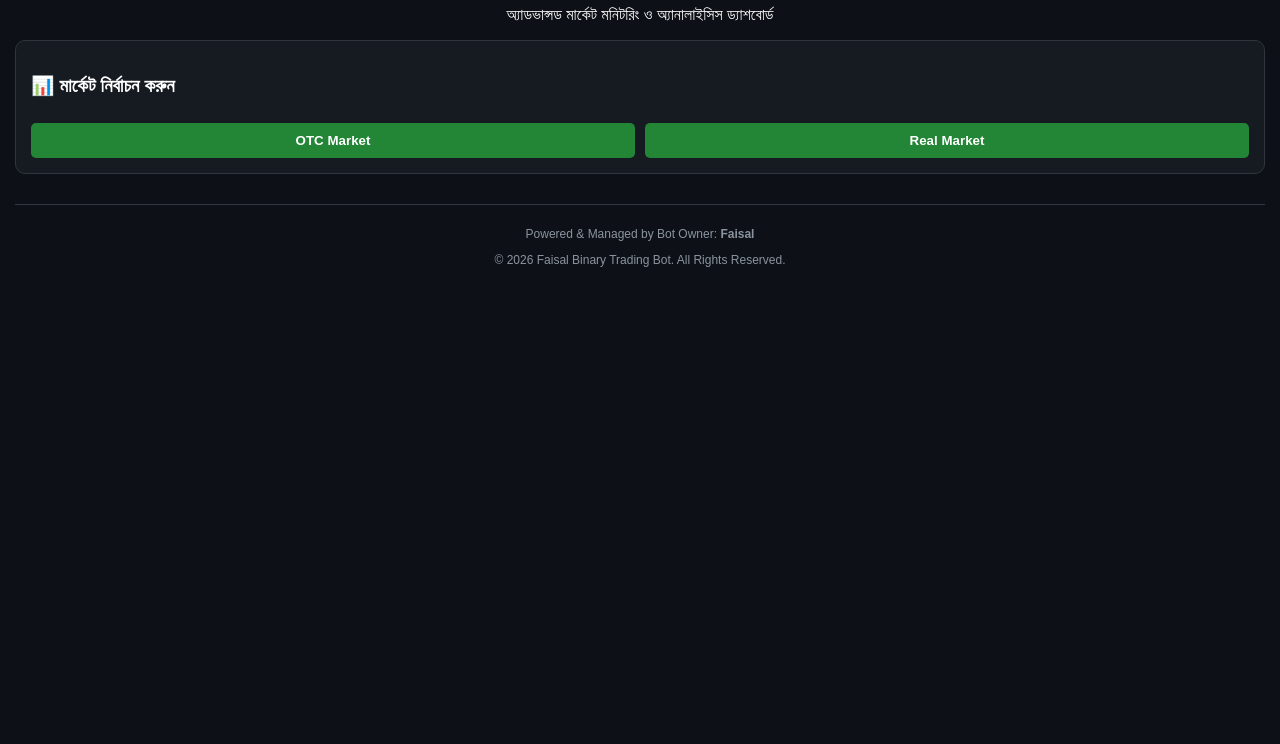
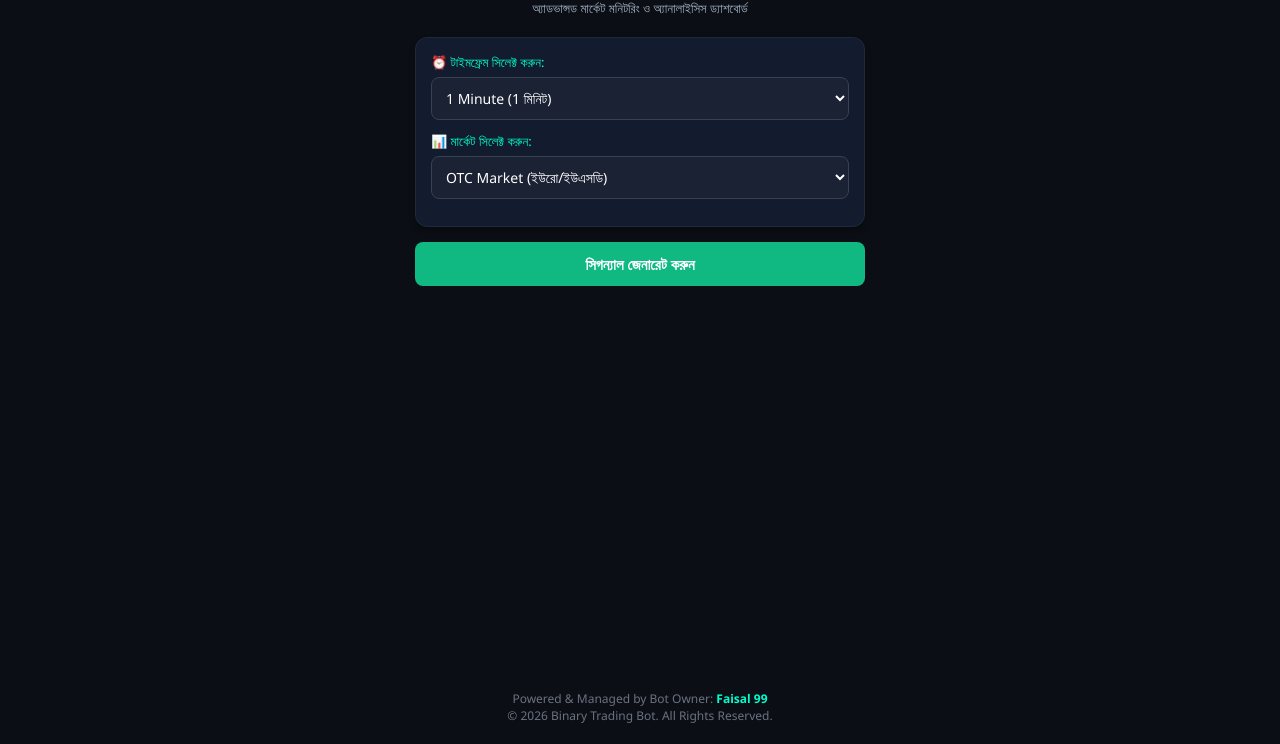
Before and after one commit to mf0560488-ai/autoai-premium, a plain HTML site: page index.html in a window 1280 px wide. Shown: the part 56-800 px from the top of the page. Drawn offline with Linux system fonts and the light colour scheme.

Commit message:
index.html

```diff
--- a/index.html
+++ b/index.html
@@ -3,84 +3,192 @@
 <head>
     <meta charset="UTF-8">
     <meta name="viewport" content="width=device-width, initial-scale=1.0">
-    <title>Faisal Binary Trading Bot</title>
+    <title>Binary Trading Bot - Faisal 99</title>
     <style>
+        * {
+            margin: 0;
+            padding: 0;
+            box-sizing: border-box;
+            font-family: 'Segoe UI', Tahoma, Geneva, Verdana, sans-serif;
+        }
         body {
-            background-color: #0d1117;
+            background-color: #0b0e14;
             color: #ffffff;
-            font-family: Arial, sans-serif;
-            margin: 0;
-            padding: 15px;
+            display: flex;
+            flex-direction: column;
+            align-items: center;
+            justify-content: space-between;
+            min-height: 100vh;
+            padding: 20px;
+        }
+        .container {
+            width: 100%;
+            max-width: 450px;
             text-align: center;
         }
-        h1 { font-size: 18px; color: #00ffcc; margin-top: 10px; }
+        .header h1 {
+            font-size: 22px;
+            color: #00ffcc;
+            margin-bottom: 5px;
+            text-transform: uppercase;
+        }
+        .header p {
+            font-size: 13px;
+            color: #a0aec0;
+            margin-bottom: 20px;
+        }
         .card {
-            background: #161b22;
-            border: 1px solid #30363d;
+            background: #131b2e;
+            border: 1px solid #1f2937;
+            border-radius: 12px;
             padding: 15px;
-            margin: 12px 0;
-            border-radius: 10px;
+            margin-bottom: 15px;
+            text-align: left;
+            box-shadow: 0 4px 6px rgba(0, 0, 0, 0.3);
+        }
+        .card h3 {
+            font-size: 15px;
+            color: #ffffff;
+            margin-bottom: 5px;
+        }
+        .card p {
+            font-size: 12px;
+            color: #9ca3af;
+        }
+        .control-group {
+            margin-bottom: 12px;
+        }
+        .control-group label {
+            display: block;
+            font-size: 13px;
+            color: #00ffcc;
+            margin-bottom: 6px;
             text-align: left;
         }
+        select {
+            width: 100%;
+            padding: 10px;
+            background: #1a2234;
+            color: white;
+            border: 1px solid #374151;
+            border-radius: 8px;
+            font-size: 14px;
+            outline: none;
+            cursor: pointer;
+        }
         .btn {
-            background: #238636;
+            display: block;
+            width: 100%;
+            padding: 12px;
+            background: #10b981;
             color: white;
             border: none;
-            padding: 10px;
-            width: 100%;
-            border-radius: 5px;
+            border-radius: 8px;
+            font-size: 15px;
             font-weight: bold;
             cursor: pointer;
-            margin-top: 8px;
+            margin-top: 15px;
+            text-align: center;
+            transition: 0.2s;
+        }
+        .btn:hover {
+            background: #059669;
+        }
+        .output-box {
+            background: #1a2234;
+            border: 1px dashed #00ffcc;
+            border-radius: 8px;
+            padding: 12px;
+            margin-top: 15px;
+            text-align: center;
+            display: none;
+        }
+        .output-box h4 {
+            color: #00ffcc;
+            font-size: 14px;
+            margin-bottom: 5px;
+        }
+        .output-box p {
+            font-size: 14px;
+            font-weight: bold;
         }
         .footer {
-            margin-top: 30px;
+            text-align: center;
             font-size: 12px;
-            color: #8b949e;
-            border-top: 1px solid #30363d;
-            padding-top: 10px;
+            color: #6b7280;
+            margin-top: 20px;
+        }
+        .footer span {
+            color: #00ffcc;
+            font-weight: bold;
         }
     </style>
 </head>
 <body>
 
-    <h1>FAISAL BINARY TRADING BOT</h1>
-    <p>অ্যাডভান্সড মার্কেট মনিটরিং ও অ্যানালাইসিস ড্যাশবোর্ড</p>
+    <div class="container">
+        <div class="header">
+            <h1>Binary Trading Bot</h1>
+            <p>অ্যাডভান্সড মার্কেট মনিটরিং ও অ্যানালাইসিস ড্যাশবোর্ড</p>
+        </div>
 
-    <!-- মার্কেট সিলেকশন বাটন -->
-    <div class="card">
-        <h3>📊 মার্কেট নির্বাচন করুন</h3>
-        <div style="display: flex; gap: 10px;">
-            <button class="btn" onclick="showMarket('OTC')">OTC Market</button>
-            <button class="btn" onclick="showMarket('Real')">Real Market</button>
+        <div class="card">
+            <div class="control-group">
+                <label for="timeframe">⏰ টাইমফ্রেম সিলেক্ট করুন:</label>
+                <select id="timeframe">
+                    <option value="1m">1 Minute (1 মিনিট)</option>
+                    <option value="5m">5 Minutes (5 মিনিট)</option>
+                    <option value="15m">15 Minutes (15 মিনিট)</option>
+                </select>
+            </div>
+
+            <div class="control-group" style="margin-top: 10px;">
+                <label for="market">📊 মার্কেট সিলেক্ট করুন:</label>
+                <select id="market">
+                    <option value="otc">OTC Market (ইউরো/ইউএসডি)</option>
+                    <option value="real">Real Market (জিবিপি/ইউএসডি)</option>
+                </select>
+            </div>
+        </div>
+
+        <button class="btn" onclick="generateSignal()">সিগন্যাল জেনারেট করুন</button>
+
+        <div class="output-box" id="signalOutput">
+            <h4>রিসাল্ট সিগন্যাল:</h4>
+            <p id="signalText">অপেক্ষা করুন...</p>
         </div>
     </div>
 
-    <!-- টাইমফ্রেম বাটন -->
-    <div class="card" id="timeframe-section" style="display:none;">
-        <h3>⏱️ সময় নির্বাচন করুন</h3>
-        <div style="display: flex; gap: 5px;">
-            <button class="btn" onclick="setTimer('1m')">1 Min</button>
-            <button class="btn" onclick="setTimer('5m')">5 Min</button>
-            <button class="btn" onclick="setTimer('15m')">15 Min</button>
-        </div>
-    </div>
-
-    <!-- ফুটার যেখানে অনারের নাম ফিক্সড থাকবে -->
     <div class="footer">
-        <p>Powered & Managed by Bot Owner: <b>Faisal</b></p>
-        <p>© 2026 Faisal Binary Trading Bot. All Rights Reserved.</p>
+        Powered & Managed by Bot Owner: <span>Faisal 99</span><br>
+        &copy; 2026 Binary Trading Bot. All Rights Reserved.
     </div>
 
     <script>
-        function showMarket(type) {
-            document.getElementById('timeframe-section').style.display = 'block';
-            alert(type + ' মার্কেট সিলেক্ট হয়েছে। এখন টাইমফ্রেম বেছে নিন।');
-        }
+        function generateSignal() {
+            const tf = document.getElementById('timeframe').value;
+            const market = document.getElementById('market').value;
+            const outputBox = document.getElementById('signalOutput');
+            const signalText = document.getElementById('signalText');
 
-        function setTimer(time) {
-            alert('আপনি ' + time + ' টাইমফ্রেম সিলেক্ট করেছেন। এখন চার্ট দেখে নিজে ট্রেড এক্সিকিউট করুন।');
+            outputBox.style.display = 'block';
+            signalText.innerHTML = "অ্যানালাইসিস করা হচ্ছে...";
+            signalText.style.color = "#fbbf24";
+
+            setTimeout(() => {
+                const signals = [
+                    { type: "CALL (UP 🟢)", color: "#10b981" },
+                    { type: "PUT (DOWN 🔴)", color: "#ef4444" }
+                ];
+
+                // রেন্ডম সিগন্যাল জেনারেট করার জন্য
+                const randomSignal = signals[Math.floor(Math.random() * signals.length)];
+                const marketName = market === 'otc' ? 'OTC Market' : 'Real Market';
+
+                signalText.innerHTML = `${marketName} (${tf}): <span style="color:${randomSignal.color}">${randomSignal.type}</span>`;
+            }, 1000);
         }
     </script>
+
 </body>
 </html>
```
